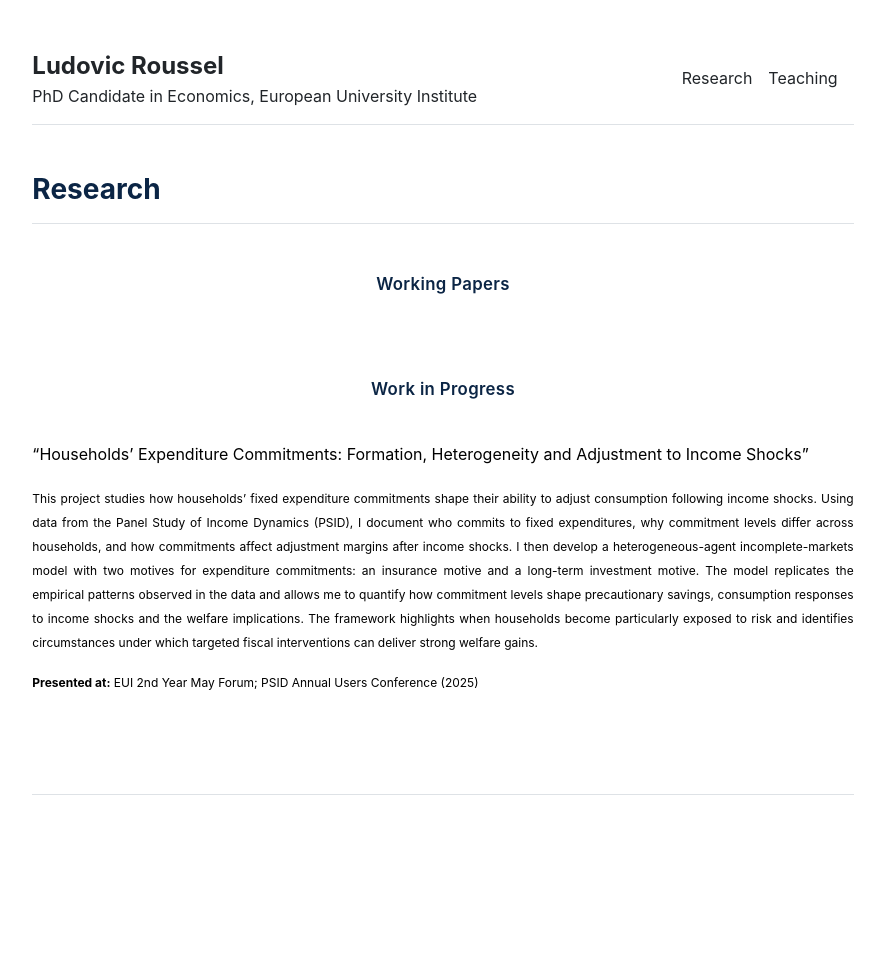
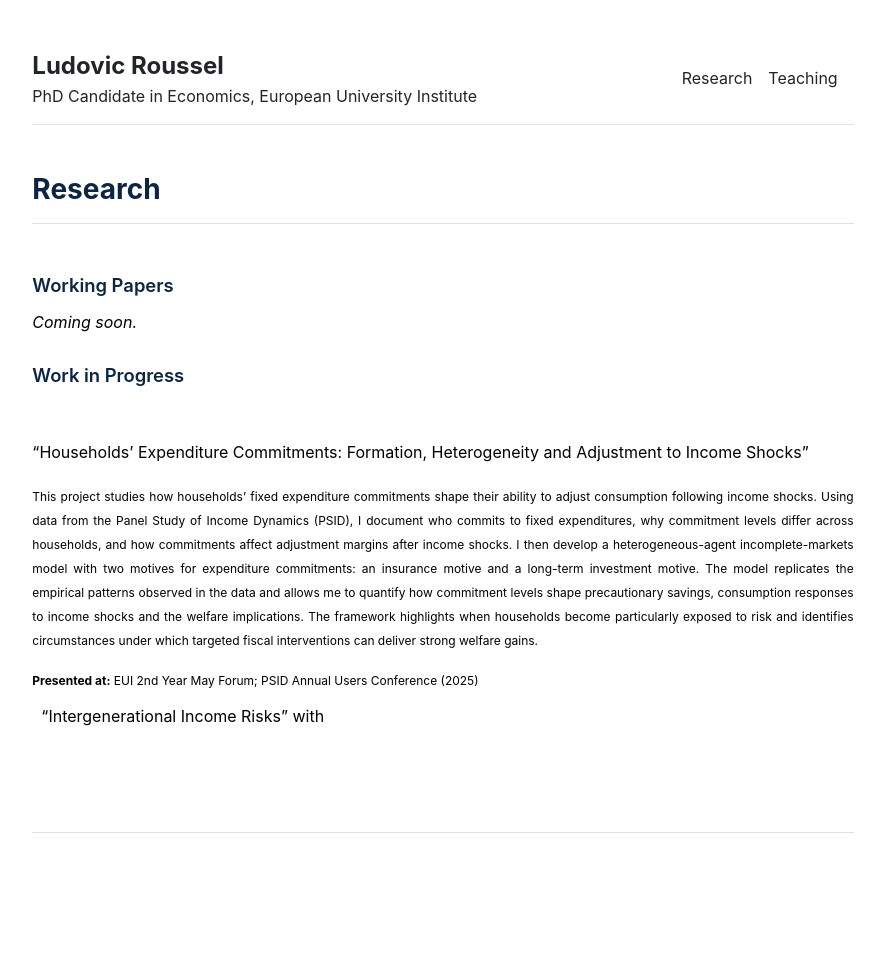
Before and after one commit to LudovicRoussel/ludovicroussel.github.io, a Jekyll site: the page built from Research/Research.md, in a window 1280 px wide. Shown: the whole page, without its empty margins (197-1081 px from the left). Built offline with Jekyll 4.4.1, drawn with Linux system fonts in a browser that asks for light colours; before the commit the page ends 939 px from its top, so only the background shows below that.

Commit message:
Update Research.md

```diff
--- a/Research/Research.md
+++ b/Research/Research.md
@@ -4,16 +4,12 @@ permalink: /Research/
 title: "Research"
 ---
 
-<div align="center">
- <b class="section-title">Working Papers</b>
-</div>
-&nbsp;
+<div class="research-section-title">Working Papers</div>
 
-&nbsp;
+<p><em>Coming soon.</em></p>
 
-<div align="center">
-  <b class="section-title">Work in Progress</b>
-</div>
+<div class="research-section-title">Work in Progress</div>
+
 
 &nbsp;
 
@@ -32,3 +28,7 @@ This project studies how households’ fixed expenditure commitments shape their
 </p>
 
 &nbsp;
+"Intergenerational Income Risks" with
+
+
+&nbsp;
```
